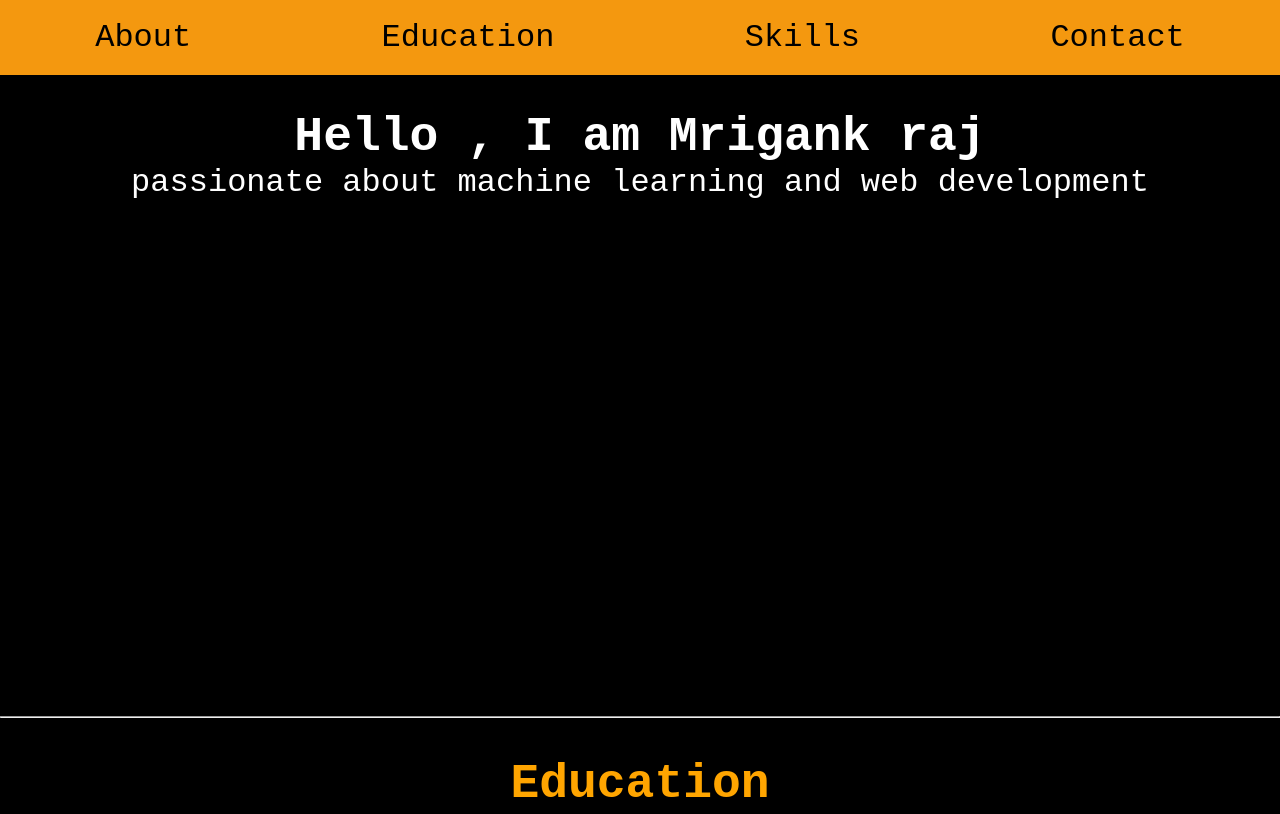
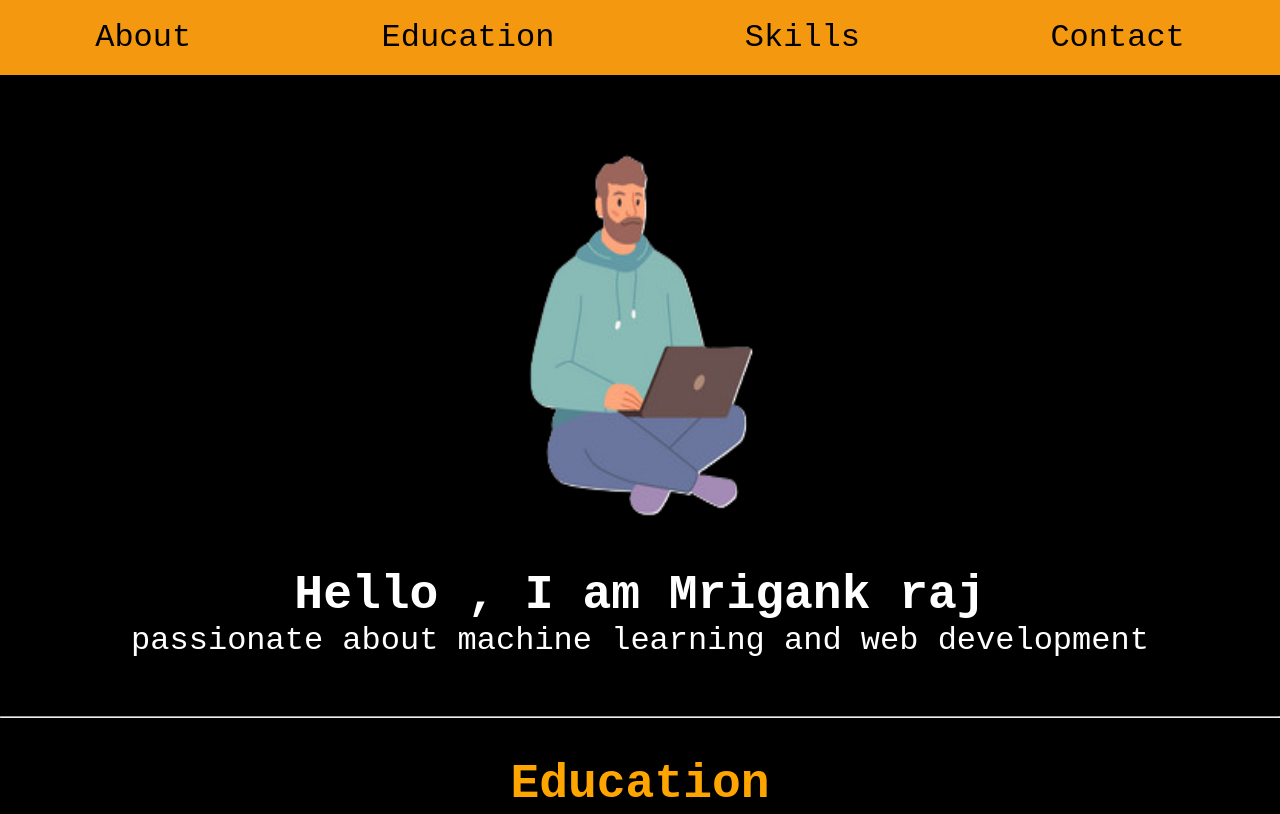
Before and after one commit to Mrigank923/Portfolio-, a plain HTML site: page index.html in a window 1280 px wide. Shown: the top 814 px of the page. Drawn offline with Linux system fonts and the light colour scheme.

Commit message:
added image

```diff
--- a/index.html
+++ b/index.html
@@ -17,6 +17,7 @@
     </nav>
     <section>
         <div id="about">
+            <img src="images/man-.png" id="me" alt="retry">
             <h1>Hello , I am Mrigank raj</h1>
             <p>passionate about machine learning and web development</p>
         </div>
--- a/style.css
+++ b/style.css
@@ -39,6 +39,11 @@ nav ul li a{
     padding-top: 35px;
     padding-bottom: 30px;
     height: 18em;
+}
+#me{
+    height: 14em;
+    width: 12em;
+    border-radius: 50%;
 }
 h2{
     color: orange;
```
Also changed, not shown: images/man-.png (added).
